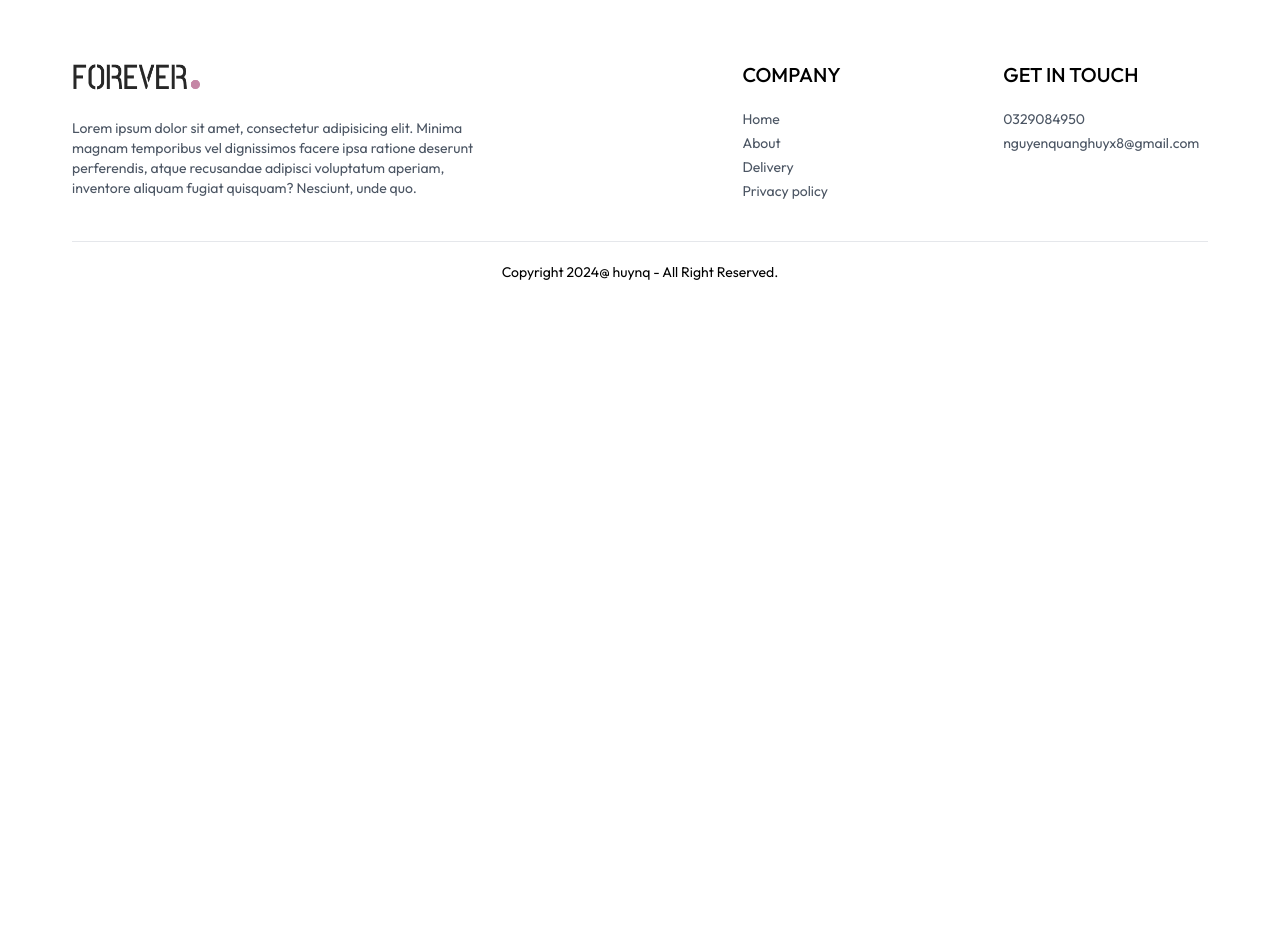
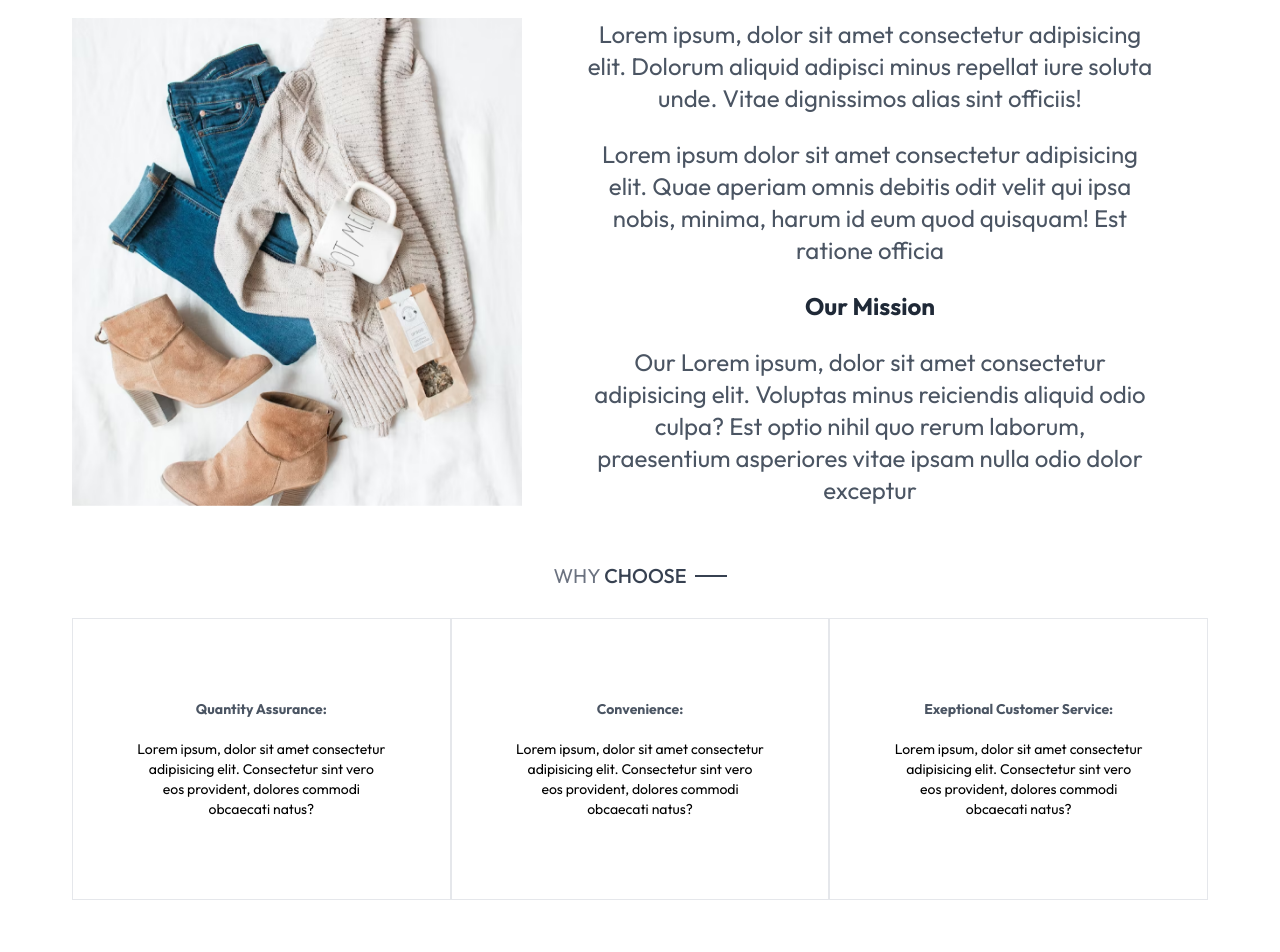
Before and after one commit to huynq9/forever-clothes-MERN-js, a React (Vite) app in the folder frontend/: page /about in a window 1280 px wide. Shown: the part 180-1132 px from the top of the page. Before the commit the page ends 800 px from the top, so only its background shows below. Built offline with nearby package versions, Linux system fonts and the light colour scheme.

Commit message:
About page & Contact page

```diff
--- a/frontend/src/components/NewsletterBox.jsx
+++ b/frontend/src/components/NewsletterBox.jsx
@@ -1,5 +1,3 @@
-import React from "react";
-
 const NewsletterBox = () => {
   const onSubmitHandler = (e) => {
     e.preventDefault();
--- a/frontend/src/pages/About.jsx
+++ b/frontend/src/pages/About.jsx
@@ -1,7 +1,71 @@
-import React from "react";
+import { assets } from "../assets/frontend_assets/assets";
+import NewsletterBox from "../components/NewsletterBox";
+import Title from "../components/Title";
 
 const About = () => {
-  return <div></div>;
+  return (
+    <div>
+      <div className="text-2xl text-center pt-8 border-t">
+        <Title text1={"ABOUT"} text2={"US"} />
+        <div className="my-10 flex flex-col md:flex-row gap-16">
+          <img
+            className="w-full md:max-w-[450px]"
+            src={assets.about_img}
+            alt=""
+          />
+          <div className="flex flex-col justify-center gap-6 md:w-2/4 text-gray-600">
+            <p>
+              Lorem ipsum, dolor sit amet consectetur adipisicing elit. Dolorum
+              aliquid adipisci minus repellat iure soluta unde. Vitae
+              dignissimos alias sint officiis!
+            </p>
+            <p>
+              Lorem ipsum dolor sit amet consectetur adipisicing elit. Quae
+              aperiam omnis debitis odit velit qui ipsa nobis, minima, harum id
+              eum quod quisquam! Est ratione officia
+            </p>
+            <b className="text-gray-800">Our Mission</b>
+            <p>
+              Our Lorem ipsum, dolor sit amet consectetur adipisicing elit.
+              Voluptas minus reiciendis aliquid odio culpa? Est optio nihil quo
+              rerum laborum, praesentium asperiores vitae ipsam nulla odio dolor
+              exceptur
+            </p>
+          </div>
+        </div>
+        <div className="text-xl py-4">
+          <Title text1={"WHY"} text2={"CHOOSE"} />
+        </div>
+        <div className="flex flex-col md:flex-row text-sm mb-20">
+          <div className="border px-10 md:px-16 py-8 sm:py-20 flex flex-col gap-5">
+            <b className="text-gray-600">Quantity Assurance:</b>
+            <p>
+              Lorem ipsum, dolor sit amet consectetur adipisicing elit.
+              Consectetur sint vero eos provident, dolores commodi obcaecati
+              natus?
+            </p>
+          </div>
+          <div className="border px-10 md:px-16 py-8 sm:py-20 flex flex-col gap-5">
+            <b className="text-gray-600">Convenience:</b>
+            <p>
+              Lorem ipsum, dolor sit amet consectetur adipisicing elit.
+              Consectetur sint vero eos provident, dolores commodi obcaecati
+              natus?
+            </p>
+          </div>
+          <div className="border px-10 md:px-16 py-8 sm:py-20 flex flex-col gap-5">
+            <b className="text-gray-600">Exeptional Customer Service:</b>
+            <p>
+              Lorem ipsum, dolor sit amet consectetur adipisicing elit.
+              Consectetur sint vero eos provident, dolores commodi obcaecati
+              natus?
+            </p>
+          </div>
+        </div>
+        <NewsletterBox />
+      </div>
+    </div>
+  );
 };
 
 export default About;
--- a/frontend/src/pages/Contact.jsx
+++ b/frontend/src/pages/Contact.jsx
@@ -1,7 +1,40 @@
-import React from "react";
+import { assets } from "../assets/frontend_assets/assets";
+import NewsletterBox from "../components/NewsletterBox";
+import Title from "../components/Title";
 
 const Contact = () => {
-  return <div></div>;
+  return (
+    <div>
+      <div className="text-center text-2xl pt-10 border-t">
+        <Title text1={"CONTACT"} text2={"US"} />
+      </div>
+      <div className="my-10 flex flex-col justify-center md:flex-row gap-10 mb-28">
+        <img
+          src={assets.contact_img}
+          className="w-full md:max-w-[480px]"
+          alt=""
+        />
+        <div className="flex flex-col justify-center items-start gap-6">
+          <p className="font-sans text-xl text-gray-600">Our Strore</p>
+          <p className="text-gray-500">
+            Hong Do, Phu Do <br /> Tu Liem, Ha Noi
+          </p>
+          <p className="text-gray-500">
+            Tel: 032-908-JQKA <br />
+            Email: {"nguyenquanghuyx8@gmail.com"}
+          </p>
+          <p className="font-sans text-xl text-gray-600">Careers At Forever</p>
+          <p className="text-gray-500">
+            Lorem ipsum dolor sit amet consectetur adipisicing elit.
+          </p>
+          <button className="border border-black px-8 py-4 text-sm hover:bg-black hover:text-white transition-all duration-500">
+            Explore Jobs
+          </button>
+        </div>
+        <NewsletterBox />
+      </div>
+    </div>
+  );
 };
 
 export default Contact;
```
